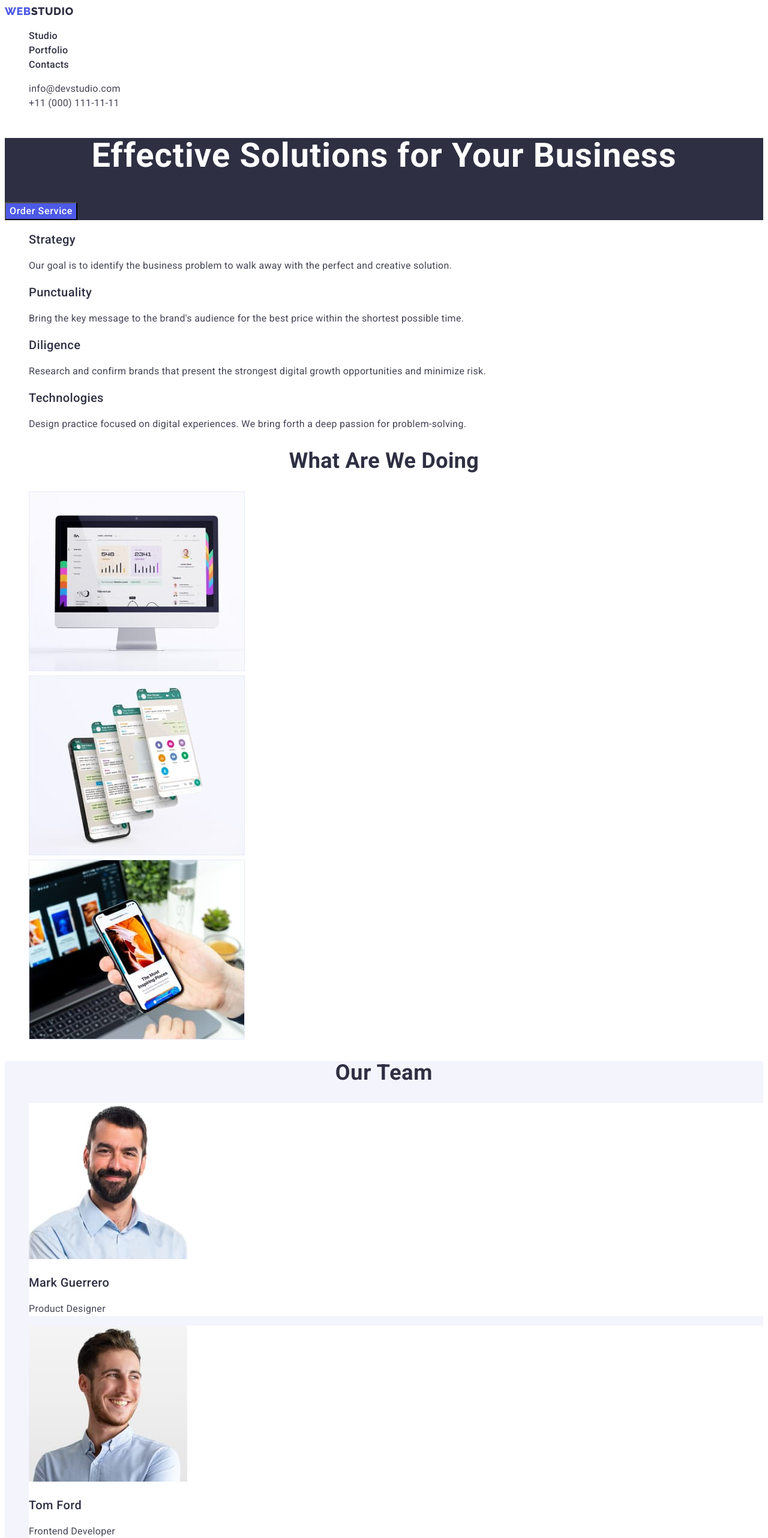
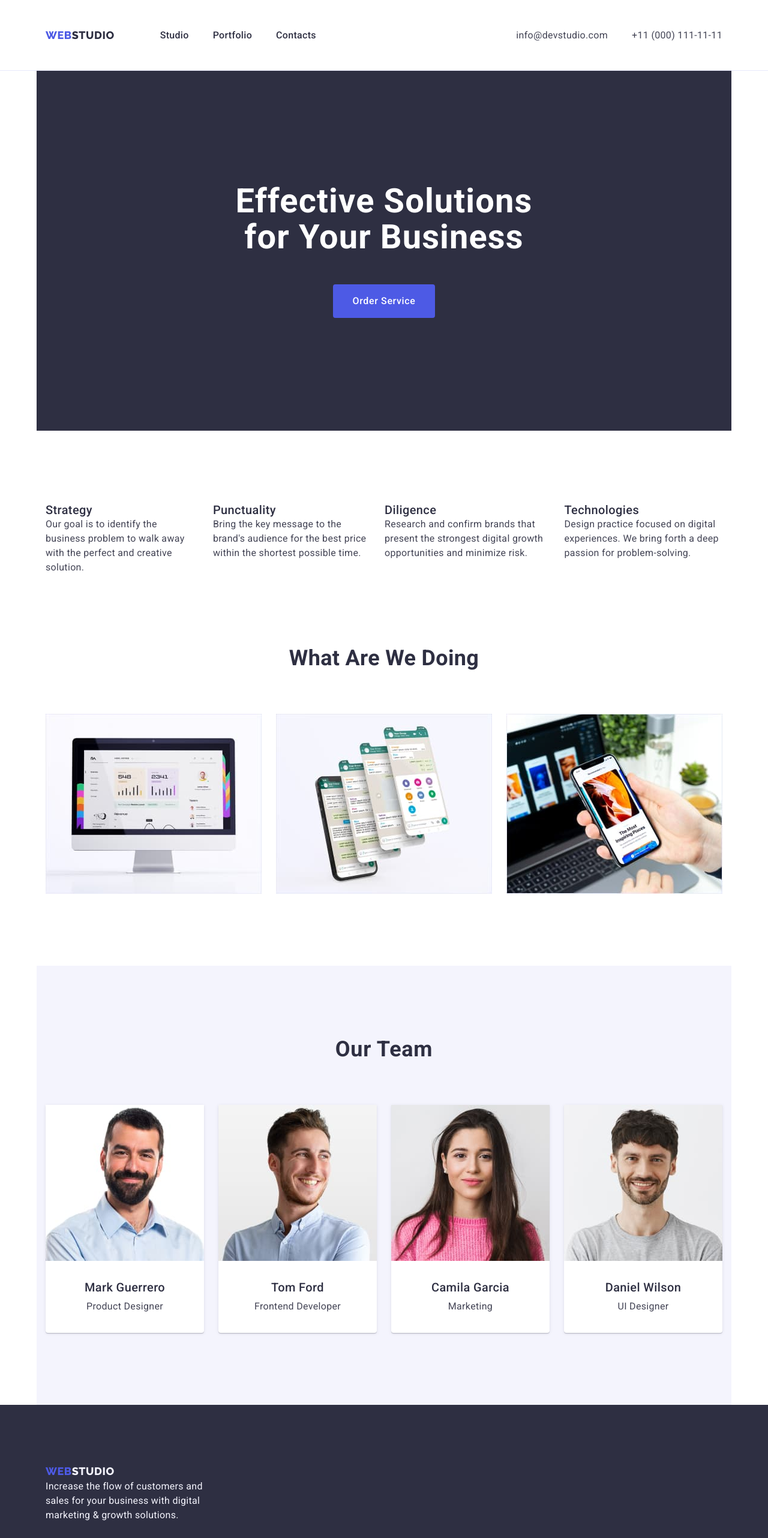
Before and after one commit to Kateryna0715/goit-markup-hw-03, a plain HTML site: page index.html in a window 1280 px wide. Shown: the top 2564 px of the page at 60% size. Drawn offline with nearby package versions, Linux system fonts and the light colour scheme.

Commit message:
addgeometry

```diff
--- a/css/styles.css
+++ b/css/styles.css
@@ -10,6 +10,7 @@
   --white: #ffffff;
   --modal-background: #fcfcfc;
 }
+
 body {
   font-family: 'Roboto', sans-serif;
   font-size: 16px;
@@ -18,14 +19,70 @@ body {
   background-color: var(--white);
   color: var(--body-text);
 }
+p,
+h1,
+h2,
+h3,
+h4,
+h5,
+h6 {
+  margin-top: 0;
+  margin-bottom: 0;
+}
+
+img {
+  display: block;
+  max-width: 100%;
+}
 .link {
   text-decoration: none;
 }
 .list {
   list-style-type: none;
+  margin-top: 0;
+  margin-bottom: 0;
+  padding-left: 0;
+}
+.container {
+  width: 100%;
+  max-width: 1158px;
+  padding: 0 15px;
+  margin: 0 auto;
 }
 .button {
   cursor: pointer;
+  border: none;
+  border-radius: 4px;
+}
+.section {
+  padding-top: 120px;
+  padding-bottom: 120px;
+}
+.visually-hidden {
+  position: absolute;
+  width: 1px;
+  height: 1px;
+  margin: -1px;
+  border: 0;
+  padding: 0;
+
+  white-space: nowrap;
+  clip-path: inset(100%);
+  clip: rect(0 0 0 0);
+  overflow: hidden;
+}
+.header-container {
+  display: flex;
+  align-items: center;
+}
+.header {
+  border-bottom: 1px solid var(--accent-color);
+  padding-top: 24px;
+  padding-bottom: 24px;
+}
+.header-nav {
+  display: flex;
+  align-items: center;
 }
 
 .header-logo-link {
@@ -37,6 +94,8 @@ body {
   text-decoration: none;
   text-transform: uppercase;
   color: var(--primary-brand);
+  padding: 24px 0;
+  margin-right: 76px;
 }
 
 .header-logo-studio {
@@ -49,10 +108,14 @@ body {
   text-transform: uppercase;
   color: var(--dark);
 }
-
+.header-list {
+  display: flex;
+  gap: 40px;
+}
 .header-link {
   font-weight: 500;
   color: var(--dark);
+  padding: 24px 0;
 }
 .header-link:hover,
 .header-link:focus {
@@ -61,11 +124,17 @@ body {
 }
 .header-address {
   font-style: normal;
+  margin-left: auto;
 }
-.contacts-item {
+
+.contacts-list {
+  display: flex;
+  gap: 40px;
 }
+
 .contacts-link {
   color: var(--body-text);
+  padding: 24px 0;
 }
 
 .contacts-link:hover,
@@ -74,7 +143,12 @@ body {
 }
 
 .hero {
+  padding-bottom: 120px;
+}
+.hero-contanier {
   background-color: var(--dark);
+  padding-top: 188px;
+  padding-bottom: 188px;
 }
 .hero-title {
   font-size: 56px;
@@ -83,6 +157,10 @@ body {
   text-align: center;
   letter-spacing: 0.02em;
   color: var(--white);
+  max-width: 496px;
+  margin-bottom: 48px;
+  margin-left: auto;
+  margin-right: auto;
 }
 .hero-btn {
   font-family: inherit;
@@ -92,14 +170,28 @@ body {
   letter-spacing: 0.04em;
   background-color: var(--primary-brand);
   color: var(--white);
+  margin-top: 0;
+  margin-left: auto;
+  margin-right: auto;
+  display: flex;
+  padding: 16px 32px;
+  border-radius: 4px;
+  border: none;
 }
 .hero-btn:hover,
 .hero-btn:focus {
   background-color: var(--ocean);
 }
-
+.benefits {
+  padding-bottom: 120px;
+}
 .benefits-list {
   list-style: none;
+  display: flex;
+  gap: 24px;
+}
+.benefits-item {
+  width: calc((100%-24px) / 4);
 }
 .benefits-title {
   font-weight: 500;
@@ -109,6 +201,9 @@ body {
 
   color: var(--dark);
 }
+.works {
+  padding-bottom: 120px;
+}
 .works-title {
   font-weight: 700;
   font-size: 36px;
@@ -116,9 +211,23 @@ body {
   text-align: center;
   text-transform: capitalize;
   color: var(--dark);
+  padding-bottom: 72px;
+}
+.works-list {
+  display: flex;
+  gap: 24px;
+}
+.works-item {
+  flex-basis: calc((100%-2 * 24) / 3);
+}
+.works-item:last-child {
+  margin-right: 0;
 }
 .team {
+}
+.team-contanier {
   background-color: var(--light);
+  padding-bottom: 120px;
 }
 .team-title {
   font-weight: 700;
@@ -128,9 +237,22 @@ body {
   letter-spacing: 0.02em;
   text-transform: capitalize;
   color: var(--dark);
+  padding-top: 120px;
+  padding-bottom: 72px;
+}
+.team-list {
+  display: flex;
+  gap: 24px;
 }
 .team-item {
+  width: calc((100%-3 * 24px) / 4);
   background-color: var(--white);
+  box-shadow: 0px 1px 6px rgba(46, 47, 66, 0.08),
+    0px 1px 1px rgba(46, 47, 66, 0.16), 0px 2px 1px rgba(46, 47, 66, 0.08);
+  border-radius: 0px 0px 4px 4px;
+}
+.team-text-contanier {
+  padding: 32px 16px;
 }
 .team-item-title {
   font-weight: 500;
@@ -138,8 +260,25 @@ body {
   line-height: 1.2;
   letter-spacing: 0.02em;
   color: var(--dark);
+  text-align: center;
+  margin-bottom: 8px;
 }
-
+.team-item-text {
+  text-align: center;
+}
+.portfolio {
+  padding-top: 96px;
+  padding-bottom: 120px;
+}
+.portfolio-list {
+  display: flex;
+  margin-right: auto;
+  gap: 24px;
+  justify-content: center;
+  margin-bottom: 72px;
+}
+.portfolio-item {
+}
 .portfolio-btn {
   font-family: inherit;
   background-color: var(--light);
@@ -148,11 +287,31 @@ body {
   font-size: 16px;
   line-height: 1.5;
   letter-spacing: 0.04em;
+  padding: 12px 24px;
 }
 .portfolio-btn:hover,
 .portfolio-btn:focus {
   background-color: var(--ocean);
   color: var(--white);
+}
+.projects-list {
+  margin-top: 0;
+  display: flex;
+  flex-wrap: wrap;
+  row-gap: 48px;
+  column-gap: 24px;
+}
+.project-item {
+  width: calc((100%- 48px) / 3);
+}
+.project-text {
+  padding-top: 32px;
+  padding-right: 54px;
+  padding-bottom: 32px;
+  padding-left: 16px;
+  border-left: 1px solid var(--accent-color);
+  border-bottom: 1px solid var(--accent-color);
+  border-right: 1px solid var(--accent-color);
 }
 .projects-item-title {
   font-weight: 500;
@@ -161,7 +320,7 @@ body {
   letter-spacing: 0.02em;
   color: var(--dark);
 }
-.project-item-text {
+.project-title-text {
   font-size: 16px;
   line-height: 1.5;
   letter-spacing: 0.02em;
@@ -169,6 +328,10 @@ body {
 }
 .footer {
   background-color: var(--dark);
+}
+.footer-contanier {
+  padding-top: 100px;
+  padding-bottom: 100px;
 }
 .footer-logo-link {
   font-family: 'Raleway', sans-serif;
@@ -190,4 +353,6 @@ body {
 }
 .footer-text {
   color: var(--light);
+  max-width: 264px;
+  margin-right: auto;
 }
--- a/index.html
+++ b/index.html
@@ -4,6 +4,7 @@
     <meta charset="UTF-8" />
     <meta http-equiv="X-UA-Compatible" content="IE=edge" />
     <meta name="viewport" content="width=device-width, initial-scale=1.0" />
+    <link rel="stylesheet" href="node_modules/modern-normalize/modern-normalize.css">
     <link rel="preconnect" href="https://fonts.googleapis.com" />
     <link rel="preconnect" href="https://fonts.gstatic.com" crossorigin />
     <link
@@ -12,7 +13,9 @@
     />
     <link href="./css/styles.css" rel="stylesheet" />
     <title>WebStudio</title>
- <header class="header">
+
+    <header class="header">
+      <div class="container header-container">
       <nav class="header-nav">
         <a href="./index.html" class="header-logo-link link"
           >Web<span class="header-logo-studio">Studio</span></a
@@ -40,13 +43,17 @@
         </ul>
       </address>
     </header>
+    </div>
     <main>
       <section class="hero">
+        <div class="container hero-contanier">
         <h1 class="hero-title">Effective Solutions for Your Business</h1>
         <button type="button" class="hero-btn button">Order Service</button>
+        </div>
       </section>
       <section class="benefits">
-        <h2 hidden>Benefits</h2>
+        <div class="container">
+        <h2 class="visually-hidden">Benefits</h2>
         <ul class="benefits-list list">
           <li class="benefits-item">
             <h3 class="benefits-title">Strategy</h3>
@@ -77,8 +84,10 @@
             </p>
           </li>
         </ul>
+        </div>
       </section>
       <section class="works">
+        <div class="container">
         <h2 class="works-title">What are we doing</h2>
         <ul class="works-list list">
           <li class="works-item">
@@ -91,8 +100,10 @@
             <img src="./images/smartphone.jpg" alt="smartphone" width="360" />
           </li>
         </ul>
+        </div>
       </section>
       <section class="team">
+        <div class="container team-contanier">
         <h2 class="team-title">Our Team</h2>
         <ul class="team-list list">
           <li class="team-item">
@@ -101,8 +112,10 @@
               alt="Product Designer"
               width="264"
             />
+            <div class="team-text-contanier">
             <h3 class="team-item-title">Mark Guerrero</h3>
             <p class="team-item-text">Product Designer</p>
+            </div>
           </li>
           <li class="team-item">
             <img
@@ -110,23 +123,31 @@
               alt="Frontend Developer"
               width="264"
             />
+            <div class="team-text-contanier">
             <h3 class="team-item-title">Tom Ford</h3>
             <p class="team-item-text">Frontend Developer</p>
+            </div>
           </li>
           <li class="team-item">
             <img src="./images/marketing.jpg" alt="Marketing" width="264" />
+            <div class="team-text-contanier">
             <h3 class="team-item-title">Camila Garcia</h3>
             <p class="team-item-text">Marketing</p>
+            </div>
           </li>
           <li class="team-item">
             <img src="./images/ui-designer.jpg" alt="UI Designer" width="264" />
+            <div class="team-text-contanier">
             <h3 class="team-item-title">Daniel Wilson</h3>
             <p class="team-item-text">UI Designer</p>
+            </div>
           </li>
         </ul>
+        </div>
       </section>
     </main>
     <footer class="footer">
+      <div class="container footer-contanier">
       <a href="./index.html" class="footer-logo-link link"
         >Web<span class="footer-logo-studio">Studio</span></a
       >
@@ -134,6 +155,7 @@
         Increase the flow of customers and sales for your business with digital
         marketing & growth solutions.
       </p>
+      </div>
     </footer>
   </body>
 </html>
```
Also changed, not shown: portfolio.html (+41 -9 lines).
